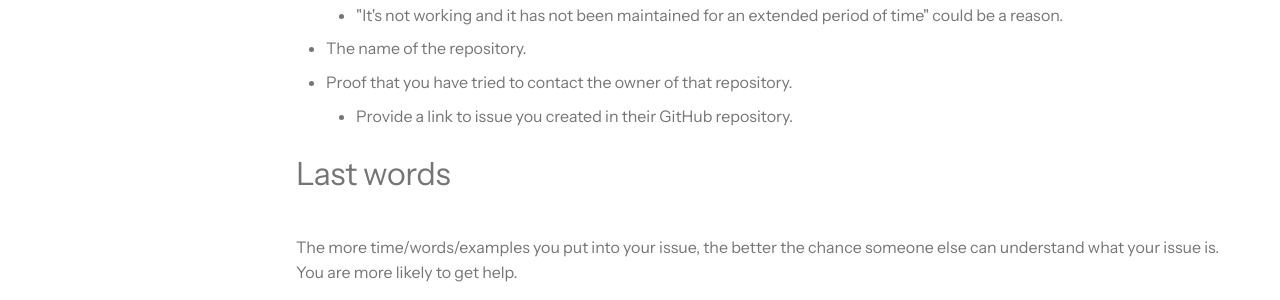
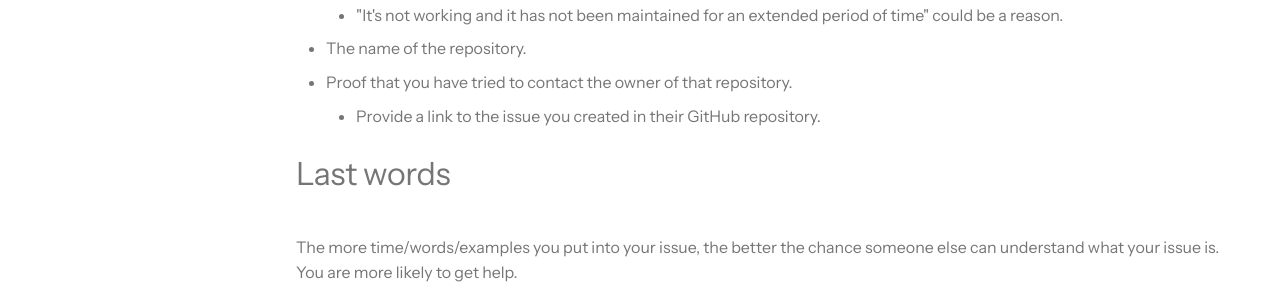
Before and after one commit to hacs/documentation, an MkDocs documentation site: the page built from source/docs/help/issues.md, in a window 1280 px wide and 900 px high, scrolled down 2248 px. Shown: the part 337-637 px from the top of the window. Built offline with MkDocs 1.6.1 and Material for MkDocs 9.7.7, drawn with Linux system fonts in a browser that asks for light colours; some web fonts are replaced; plug-ins that fetch from the network failed and are left out; comment, search, counter and statistics services are not loaded.

Commit message:
Update source/docs/help/issues.md
Co-authored-by: coderabbitai[bot] <136622811+coderabbitai[bot]@users.noreply.github.com>

```diff
--- a/source/docs/help/issues.md
+++ b/source/docs/help/issues.md
@@ -105,7 +105,7 @@ When you are flagging a repository, provide at least the following information:
     - "It's not working and it has not been maintained for an extended period of time" could be a reason.
 - The name of the repository.
 - Proof that you have tried to contact the owner of that repository.
-    - Provide a link to issue you created in their GitHub repository.
+    - Provide a link to the issue you created in their GitHub repository.
 
 # Last words
 
```
